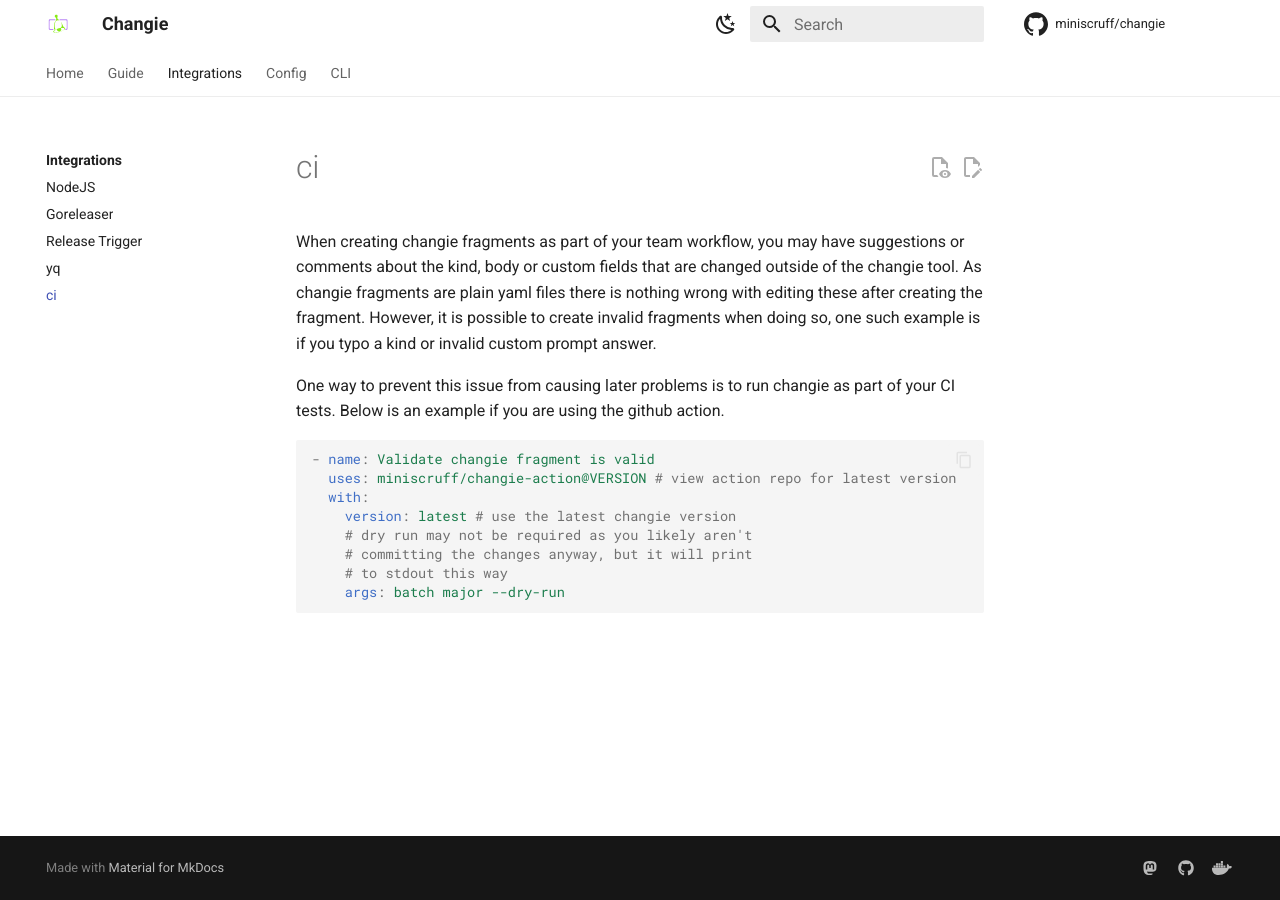
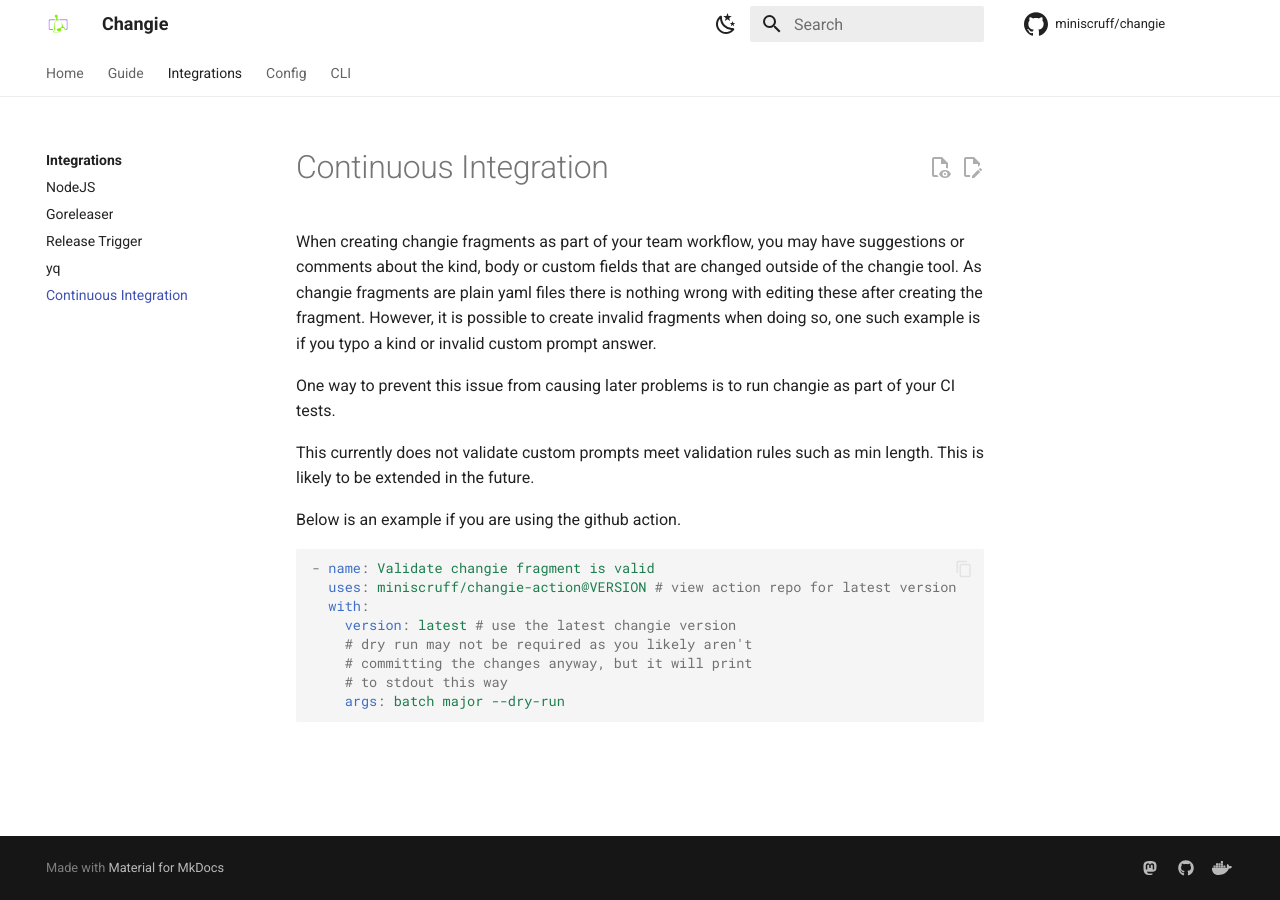
Before and after one commit to miniscruff/changie, an MkDocs documentation site: the page built from docs/integrations/ci.md, in a window 1280 px wide. Built offline with MkDocs 1.6.1 and Material for MkDocs 9.7.7, drawn with Linux system fonts in a browser that asks for light colours; comment, search, counter and statistics services are not loaded.

Commit message:
fixed intentional fragment typo and some doc changes

````diff
--- a/docs/integrations/ci.md
+++ b/docs/integrations/ci.md
@@ -8,6 +8,11 @@
 
 One way to prevent this issue from causing later problems is to run
 changie as part of your CI tests.
+
+This currently does not validate custom prompts meet validation rules such as min length.
+This is likely to be extended in the future.
+
+
 Below is an example if you are using the github action.
 
 ```yaml
--- a/mkdocs.yml
+++ b/mkdocs.yml
@@ -98,7 +98,7 @@
       - Goreleaser: integrations/goreleaser.md
       - Release Trigger: integrations/release_trigger.md
       - yq: integrations/yq.md
-      - ci: integrations/ci.md
+      - Continuous Integration: integrations/ci.md
   - Config:
       - config/index.md
   - CLI:
````
Also changed, not shown: 1 other file.
